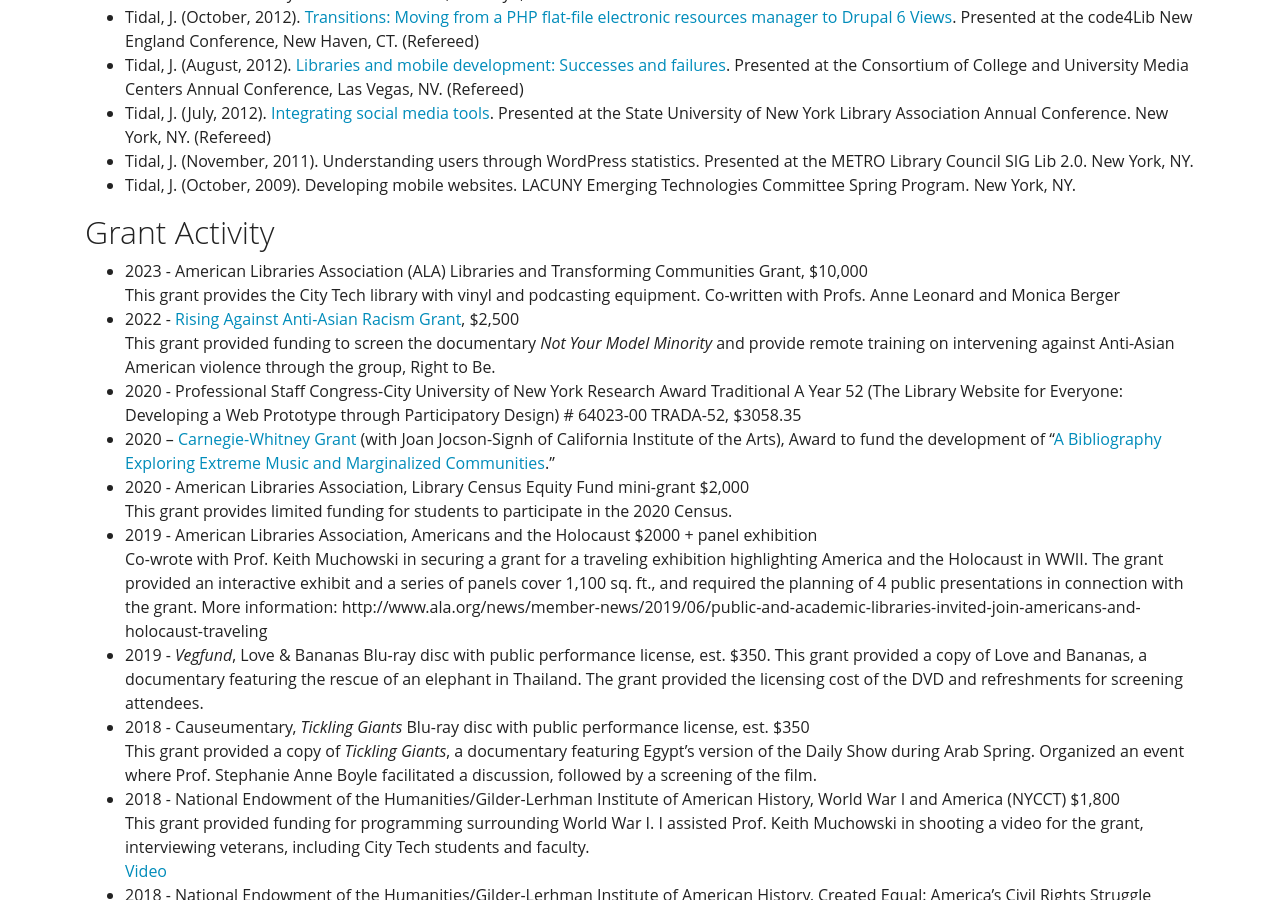
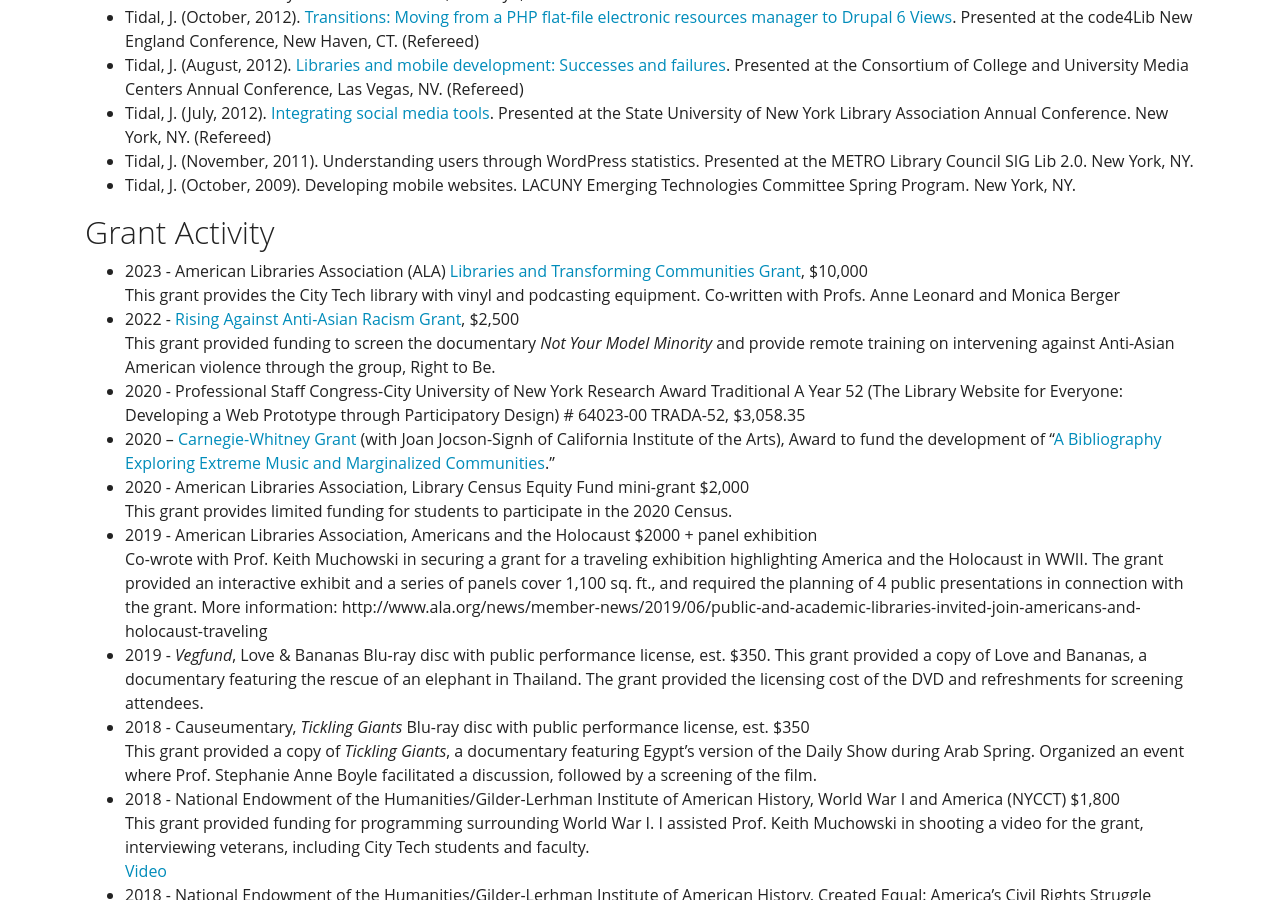
Before and after one commit to KentuckyFriedTofu/kentuckyfriedtofu.github.io.bak2, a Jekyll site: the page built from cv.md, in a window 1280 px wide and 900 px high, scrolled down 5710 px. Built offline with Jekyll 4.4.1, drawn with Linux system fonts in a browser that asks for light colours.

Commit message:
Update cv.md

```diff
--- a/cv.md
+++ b/cv.md
@@ -194,11 +194,11 @@ View my [Google Scholar Profile](https://scholar.google.com/citations?user=mAq-F
 
 ## Grant Activity
 
-* 2023 - American Libraries Association (ALA) Libraries and Transforming Communities Grant, $10,000<br>
+* 2023 - American Libraries Association (ALA) [Libraries and Transforming Communities Grant](https://www.ala.org/aboutala/Building-Library-Capacity-Fund-2023-Grantees), $10,000<br>
 This grant provides the City Tech library with vinyl and podcasting equipment. Co-written with Profs. Anne Leonard and Monica Berger
 * 2022 - [Rising Against Anti-Asian Racism Grant](https://openlab.citytech.cuny.edu/library/film-screening-5-4-and-bystander-intervention-5-12-training-asian-american-pacific-islander-events-for-may/), $2,500<br>
 This grant provided funding to screen the documentary *Not Your Model Minority* and provide remote training on intervening against Anti-Asian American violence through the group, Right to Be.
-* 2020 - Professional Staff Congress-City University of New York Research Award Traditional A Year 52 (The Library Website for Everyone: Developing a Web Prototype through Participatory Design) # 64023-00 TRADA-52, $3058.35<br>
+* 2020 - Professional Staff Congress-City University of New York Research Award Traditional A Year 52 (The Library Website for Everyone: Developing a Web Prototype through Participatory Design) # 64023-00 TRADA-52, $3,058.35<br>
 * 2020 – [Carnegie-Whitney Grant](http://www.ala.org/aboutala/offices/publishing/sundry/alapubawrds/carnegiewhitneypast) (with Joan Jocson-Signh of California Institute of the Arts), Award to fund the development of “[A Bibliography Exploring Extreme Music and Marginalized Communities](https://libguides.citytech.cuny.edu/extrememusicbib/home).”<br>
 * 2020 - American Libraries Association, Library Census Equity Fund mini-grant $2,000<br>
 This grant provides limited funding for students to participate in the 2020 Census.<br>
```
